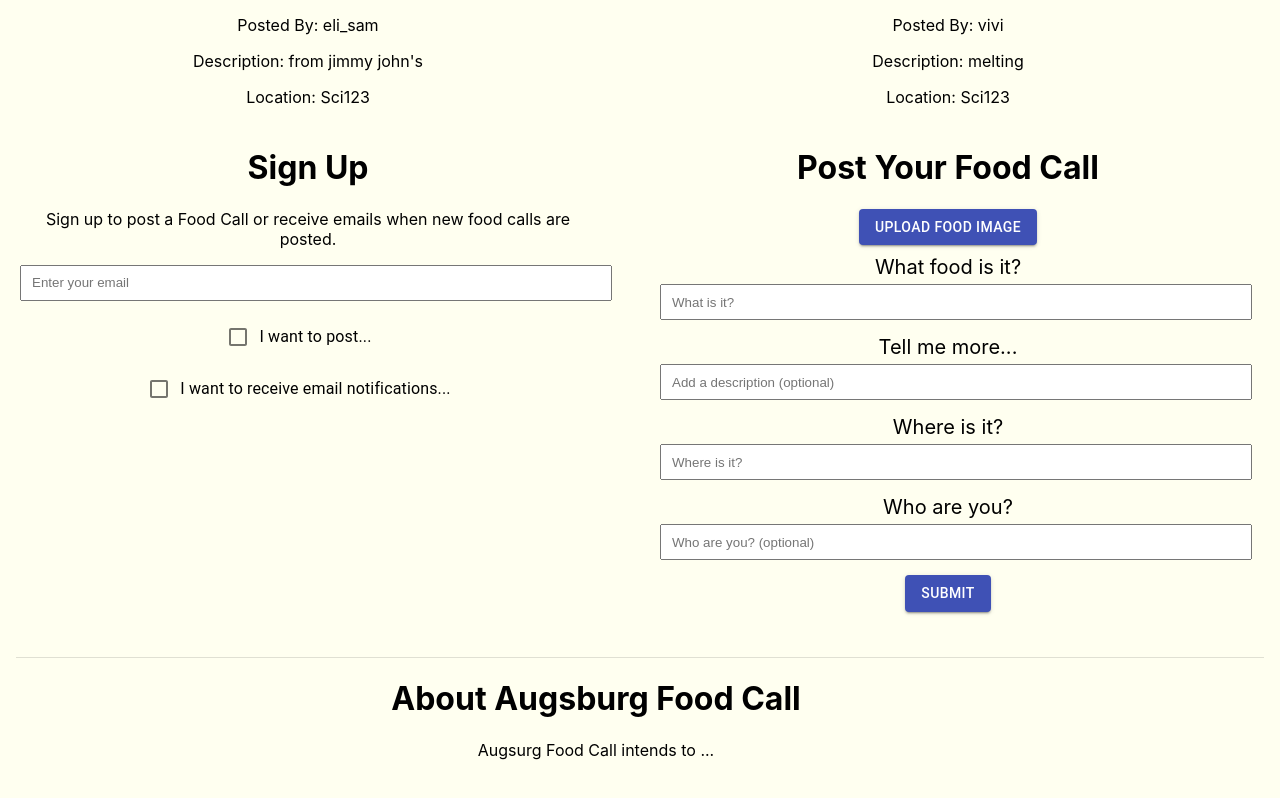
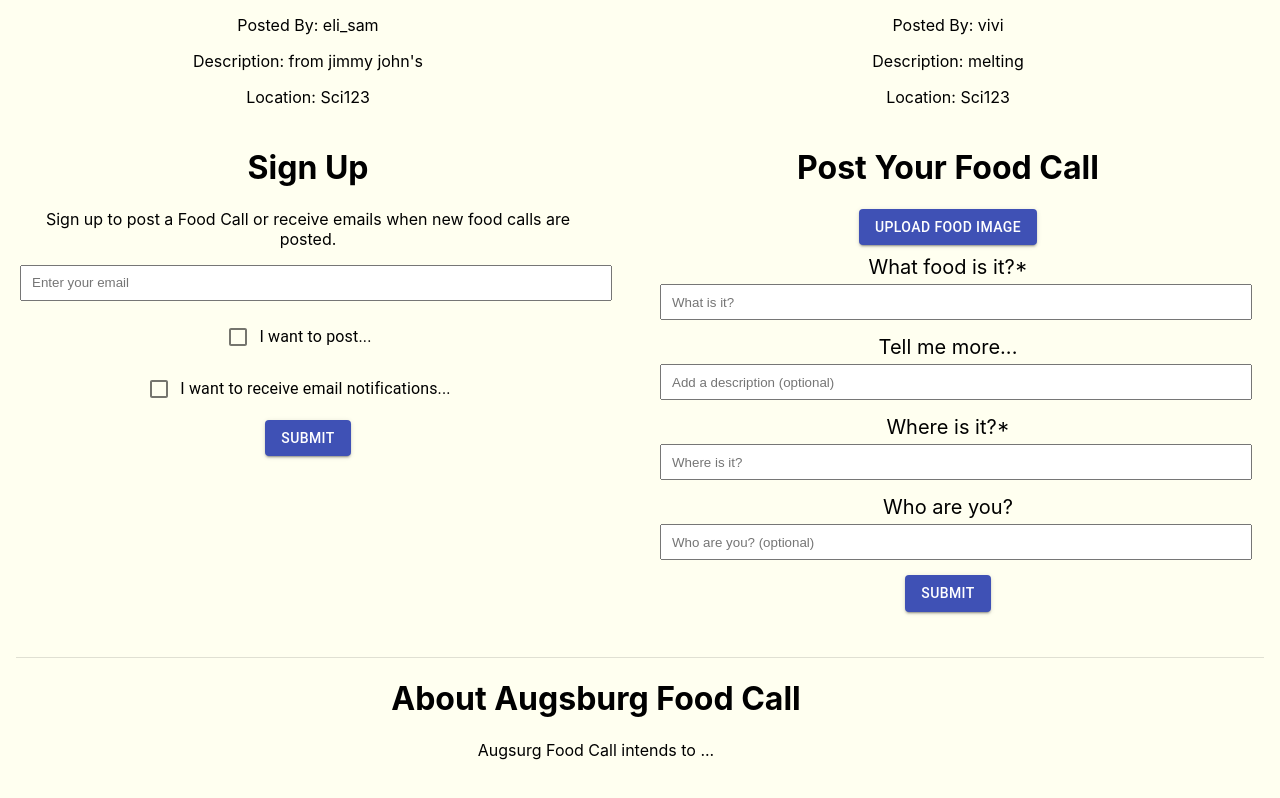
Before and after one commit to neotamoe/food-call, a React (Create React App) app: page / in a window 1280 px wide. Shown: the part 852-1650 px from the top of the page. Built offline with nearby package versions, Linux system fonts and the light colour scheme.

Commit message:
fix console error; getting signup to work; not quite there but close

```diff
--- a/src/components/InputError.js
+++ b/src/components/InputError.js
@@ -11,4 +11,4 @@ const InputError = props => {
   )
 }
 
-export default StyledSpan;
+export default InputError;
--- a/src/components/Post.js
+++ b/src/components/Post.js
@@ -35,7 +35,7 @@ const Post = () => {
             </label>
           </FormGroup>
           <FormGroup>
-            <Label for="food" label="What food is it?" display="block"/>
+            <Label for="food" label="What food is it?*" display="block"/>
             <Input id="food" name="food" inputRef={register({required: true})} type="text" placeholder="What is it?"/>
             {errors.food && <InputError>This field is required</InputError>}
           </FormGroup>
@@ -44,7 +44,7 @@ const Post = () => {
             <Input id="description" name="description" inputRef={register} type="text" placeholder="Add a description (optional)"/>
           </FormGroup>
           <FormGroup>
-            <Label for="location" label="Where is it?" display="block"/>
+            <Label for="location" label="Where is it?*" display="block"/>
             <Input id="location" name="location" inputRef={register({required: true})} type="text" placeholder="Where is it?"/>
             {errors.location && <InputError>This field is required</InputError>}
           </FormGroup>
--- a/src/components/SignUp.js
+++ b/src/components/SignUp.js
@@ -1,39 +1,60 @@
 import React from 'react'
+import { useForm } from 'react-hook-form'
+
 import Heading from './Heading'
 import Input from './Input'
-import Label from './Label'
 import Card from './Card'
 import FormGroup from './FormGroup'
 import FormControlLabel from '@material-ui/core/FormControlLabel'
 import Checkbox from '@material-ui/core/Checkbox'
 import Grid from '@material-ui/core/Grid'
+import InputError from './InputError'
+import Button from '@material-ui/core/Button'
 
-const SignUp = () => {
+const SignUp = props => {
+  const { register, handleSubmit, errors } = useForm()
+  const onFormSubmit = data => {console.log('is this working?'); console.log(data)}
+  // state = { checked: false }
+  const handleCheckboxChange = event => {
+    console.log(`event.target.name: ${event.target.name}`)
+    console.log(`event.target.checked: ${event.target.checked}`)
+    // this.setState({ checked: event.target.checked })
+  }
+
     return (
     <Grid item={true} xs={12} sm={6}>
       <Card>
+        <form onSubmit={handleSubmit(onFormSubmit)}>
           <Heading title="Sign Up"/>
           <p>Sign up to post a Food Call or receive emails when new food calls are posted.</p>
           <FormGroup>
-          <Label name="email" display="inline"/>
-          <Input type="email" placeholder="Enter your email"/>
+            <Input id="email" name="email" type="email" placeholder="Enter your email" inputRef={register({required: true})} />
+            {errors.email && <InputError>This field is required</InputError>}
           </FormGroup>
           <FormGroup>
             <FormControlLabel
               value="post"
-            control={<Checkbox color="primary" />}
+              onChange={handleCheckboxChange}
+              control={<Checkbox ref={props.inputRef} color="primary" name="post" />}
               label="I want to post..."
               labelPlacement="end"
+              inputRef={register}
             />
           </FormGroup>
           <FormGroup>
             <FormControlLabel
               value="receive"
-            control={<Checkbox color="primary" />}
+              onChange={handleCheckboxChange}
+              control={<Checkbox ref={props.inputRef} color="primary" name="receive" />}
               label="I want to receive email notifications..."
               labelPlacement="end"
+              inputRef={register}
             />
           </FormGroup>
+          <FormGroup>
+            <Button variant="contained" color="primary" type="submit">Submit</Button>
+          </FormGroup>
+        </form>
       </Card>
     </Grid>
   )
```
Lines whose indentation alone changed are shown as unchanged.
